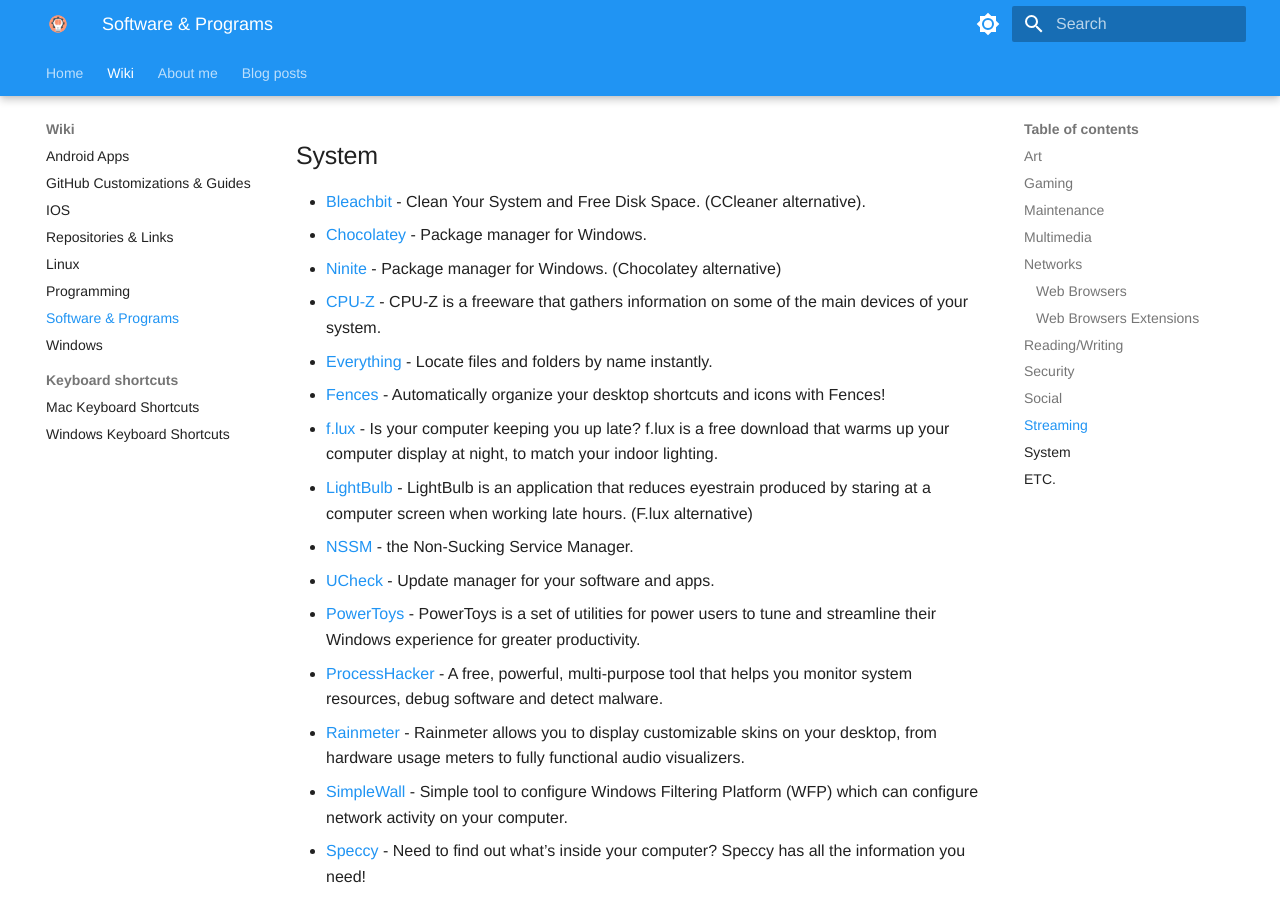
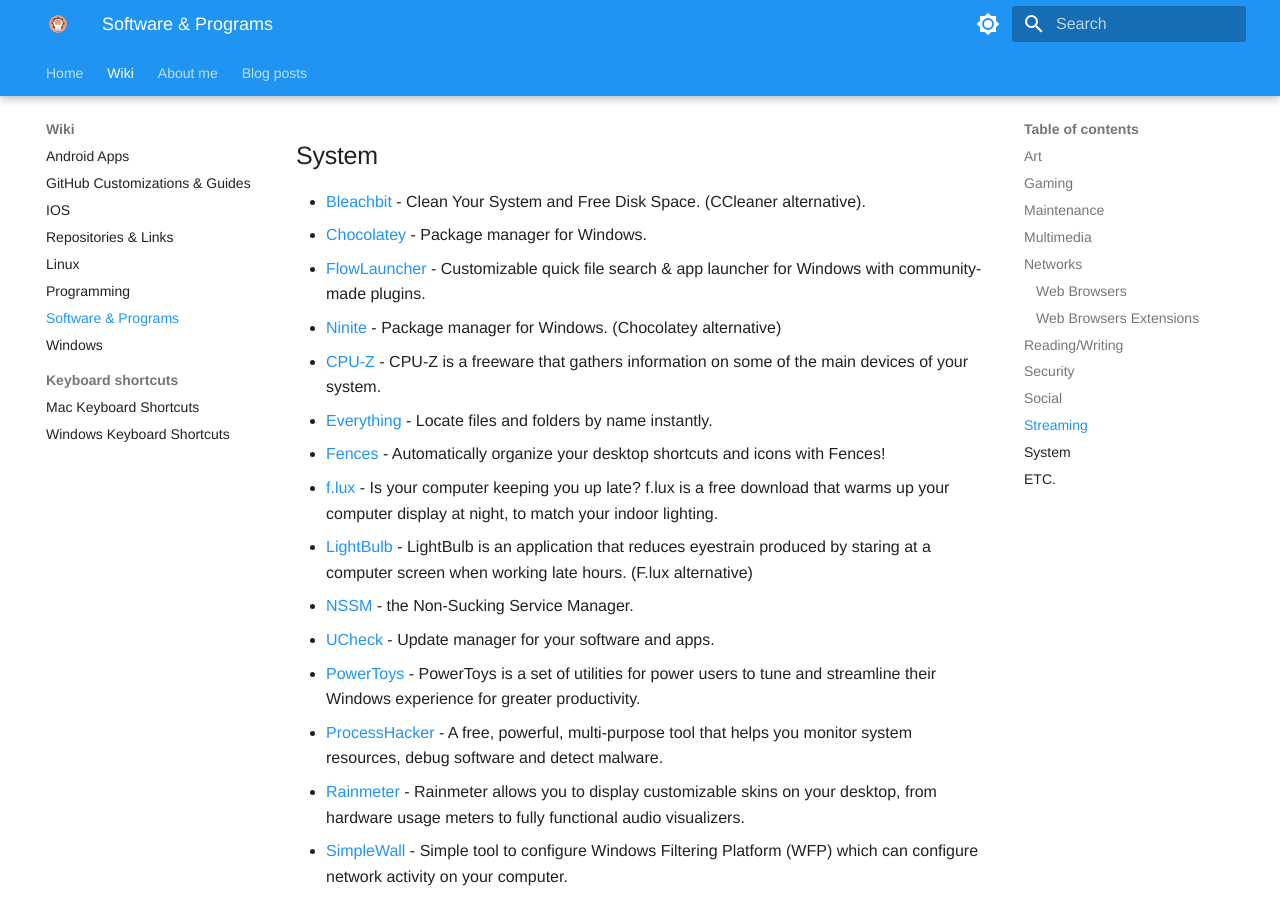
Before and after one commit to ZivSimchoni/Zwiki, an MkDocs documentation site: the page built from docs/Wiki/Programs.md, in a window 1280 px wide and 900 px high, scrolled down 5506 px. Built offline with MkDocs 1.6.1 and Material for MkDocs 9.7.7, drawn with Linux system fonts in a browser that asks for light colours; some web fonts are replaced.

Commit message:
Add FlowLauncher

```diff
--- a/docs/Wiki/Programs.md
+++ b/docs/Wiki/Programs.md
@@ -145,6 +145,7 @@
 
 -   [Bleachbit](https://github.com/bleachbit/bleachbit) - Clean Your System and Free Disk Space. (CCleaner alternative).
 -   [Chocolatey](https://chocolatey.org/) - Package manager for Windows.
+-   [FlowLauncher](https://www.flowlauncher.com/) - Customizable quick file search & app launcher for Windows with community-made plugins.
 -   [Ninite](https://ninite.com/) - Package manager for Windows. (Chocolatey alternative)
 -   [CPU-Z](https://www.cpuid.com/softwares/cpu-z.html) - CPU-Z is a freeware that gathers information on some of the main devices of your system.
 -   [Everything](https://www.voidtools.com) - Locate files and folders by name instantly.
```
